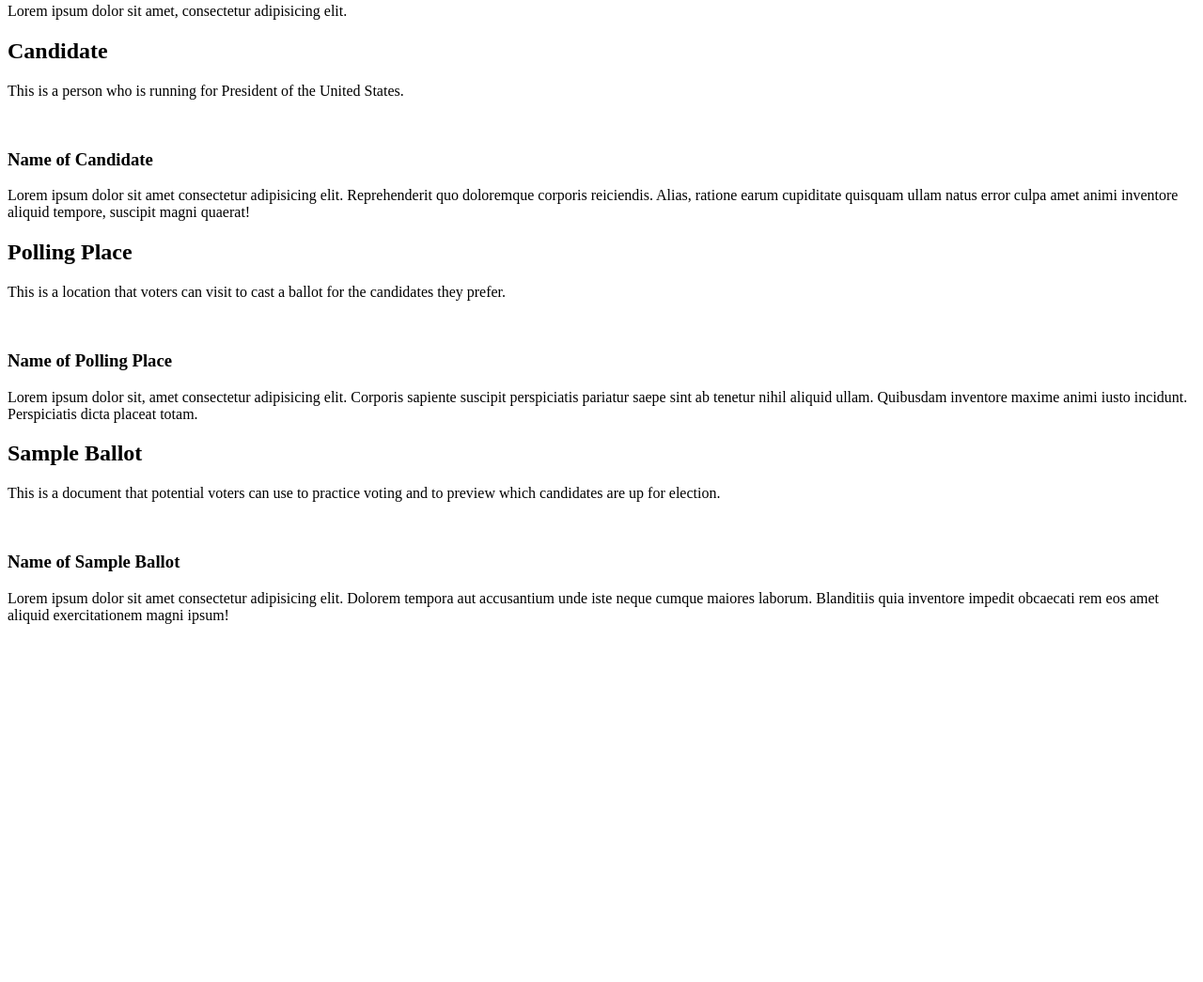
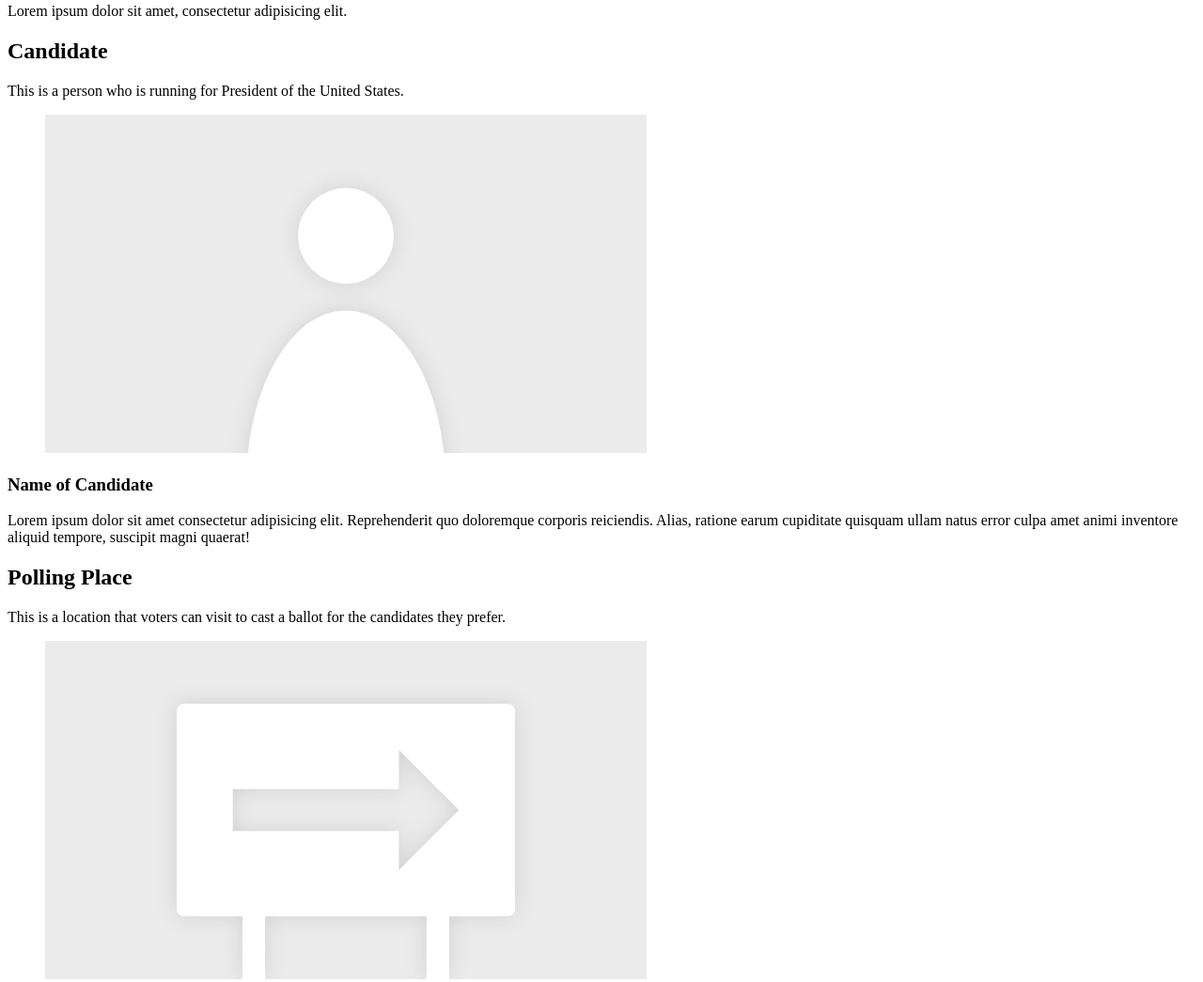
Before and after one commit to rlbergamasco/pop-by-the-polls, a plain HTML site: page index.html in a window 1280 px wide. Shown: the part 2618-3663 px from the top of the page at 94% size. Before the commit the page ends 3298 px from the top, so only its background shows below. Drawn offline with Linux system fonts and the light colour scheme.

Commit message:
Added placeholder images

```diff
--- a/index.html
+++ b/index.html
@@ -88,7 +88,9 @@
           <section>
             <!-- candidate card -->
             <article>
-              <figure><img src="" alt="" /></figure>
+              <figure>
+                <img src="./images/candidate.jpg" alt="Candidate" />
+              </figure>
               <section>
                 <h3>Name of Candidate</h3>
                 <p>
@@ -113,7 +115,9 @@
           <section>
             <!-- polling place card -->
             <article>
-              <figure><img src="" alt="" /></figure>
+              <figure>
+                <img src="./images/polling-place.jpg" alt="Polling Place" />
+              </figure>
               <section>
                 <h3>Name of Polling Place</h3>
                 <p>
@@ -138,7 +142,9 @@
           <section>
             <!-- sample ballot card -->
             <article>
-              <figure><img src="" alt="" /></figure>
+              <figure>
+                <img src="./images/sample-ballot.jpg" alt="Sample Ballot" />
+              </figure>
               <section>
                 <h3>Name of Sample Ballot</h3>
                 <p>
```
